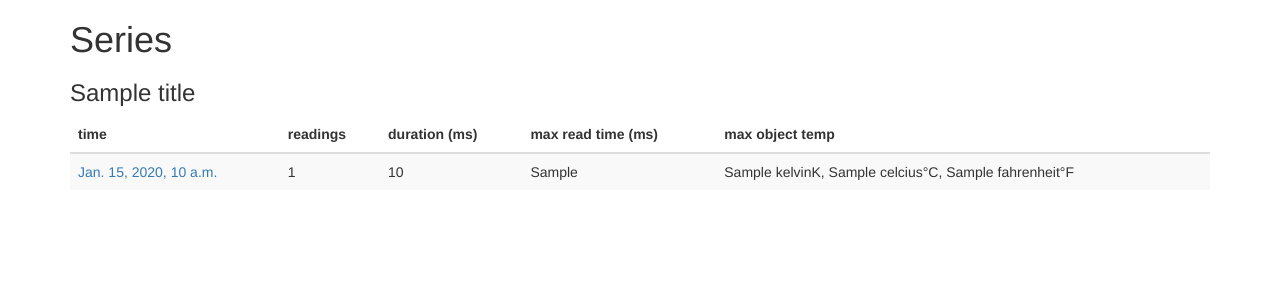
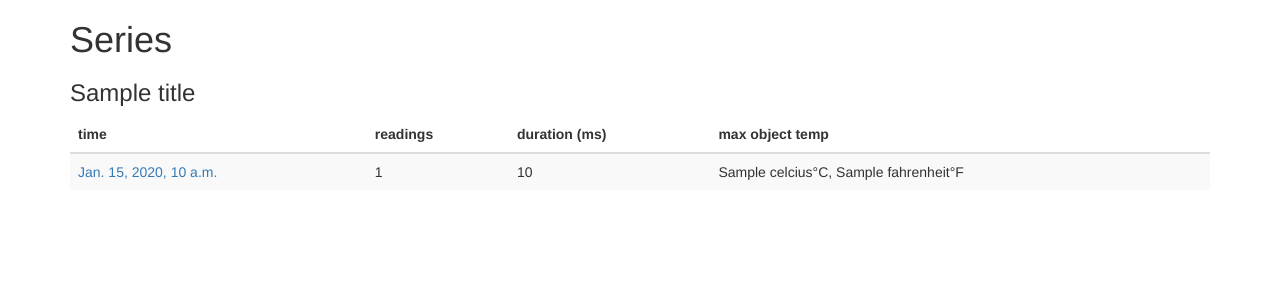
Before and after one commit to nunchuckBoP/j4055-1, a Django app: template app/templates/app/series_list.html in a window 1280 px wide. Shown: the part 72-372 px from the top of the page. Run offline with Django 3.2, Linux system fonts and the light colour scheme; the template is opened without the code that fills it: most values are stand-ins (such as "Sample title", 1, 10 or a date in 2020); some libraries are stand-ins or nearby versions.

Commit message:
requested changes

```diff
--- a/app/templates/app/series_list.html
+++ b/app/templates/app/series_list.html
@@ -10,7 +10,6 @@
                         <th>time</th>
                         <th>readings</th>
                         <th>duration (ms)</th>
-                        <th>max read time (ms)</th>
                         <th>max object temp</th>
                     </tr>
                 </thead>
@@ -20,9 +19,8 @@
                             <td><a href="/series/{{ s.id }}/readings/">{{ s.time }}</a></td>
                             <td>{{ s.reading_count }}</td>
                             <td>{{ s.duration_ms }}</td>
-                            <td>{{ s.max_ttr_ms }}</td>
                             {% if s.max_object_temp %}
-                                <td>{{ s.max_object_temp.0.kelvin }}K, {{ s.max_object_temp.0.celcius }}°C, {{ s.max_object_temp.0.fahrenheit }}°F</td>
+                                <td>{{ s.max_object_temp.0.celcius }}°C, {{ s.max_object_temp.0.fahrenheit }}°F</td>
                             {% else %}
                                 <td>0.0</td>
                             {% endif %}
```
